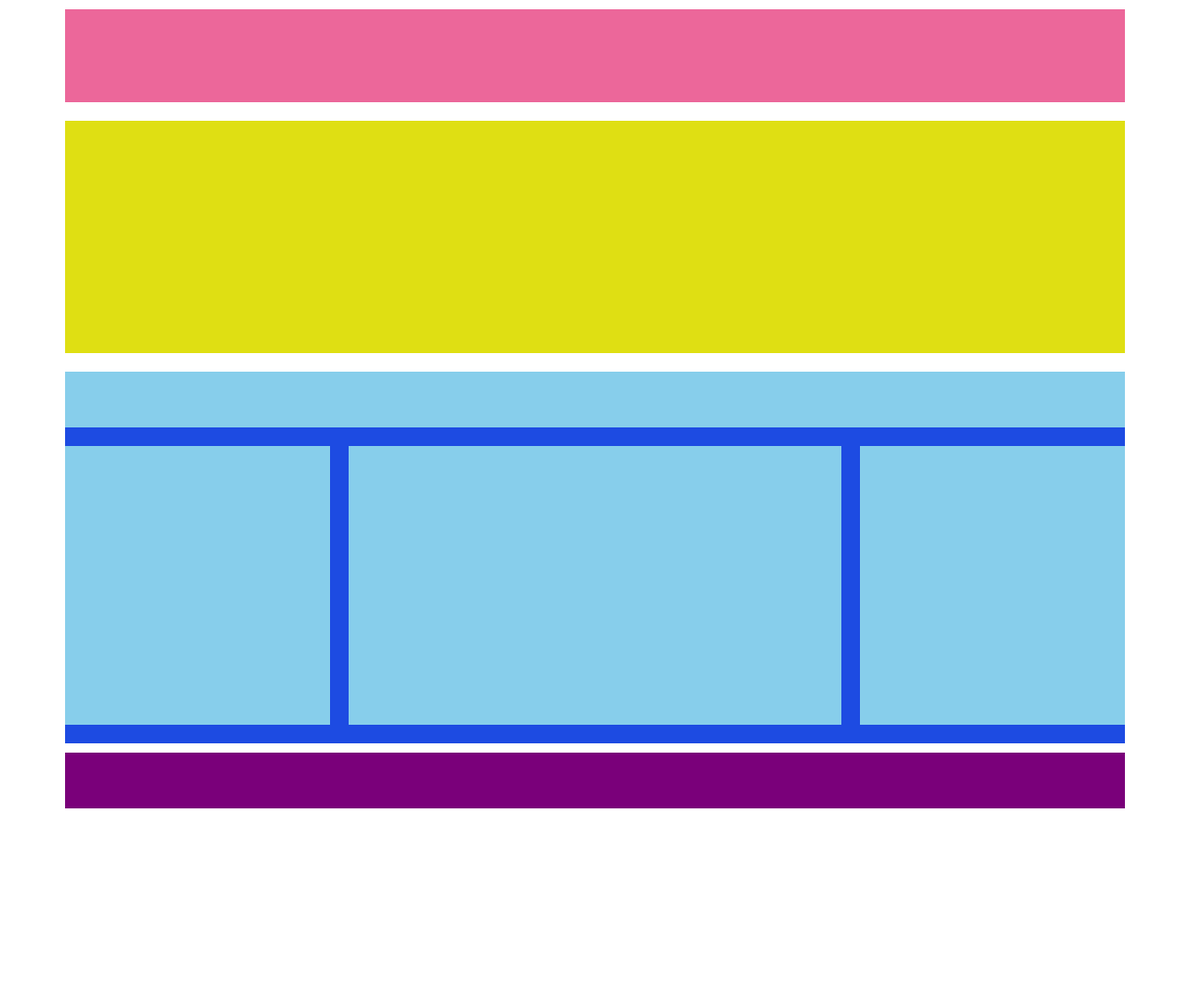
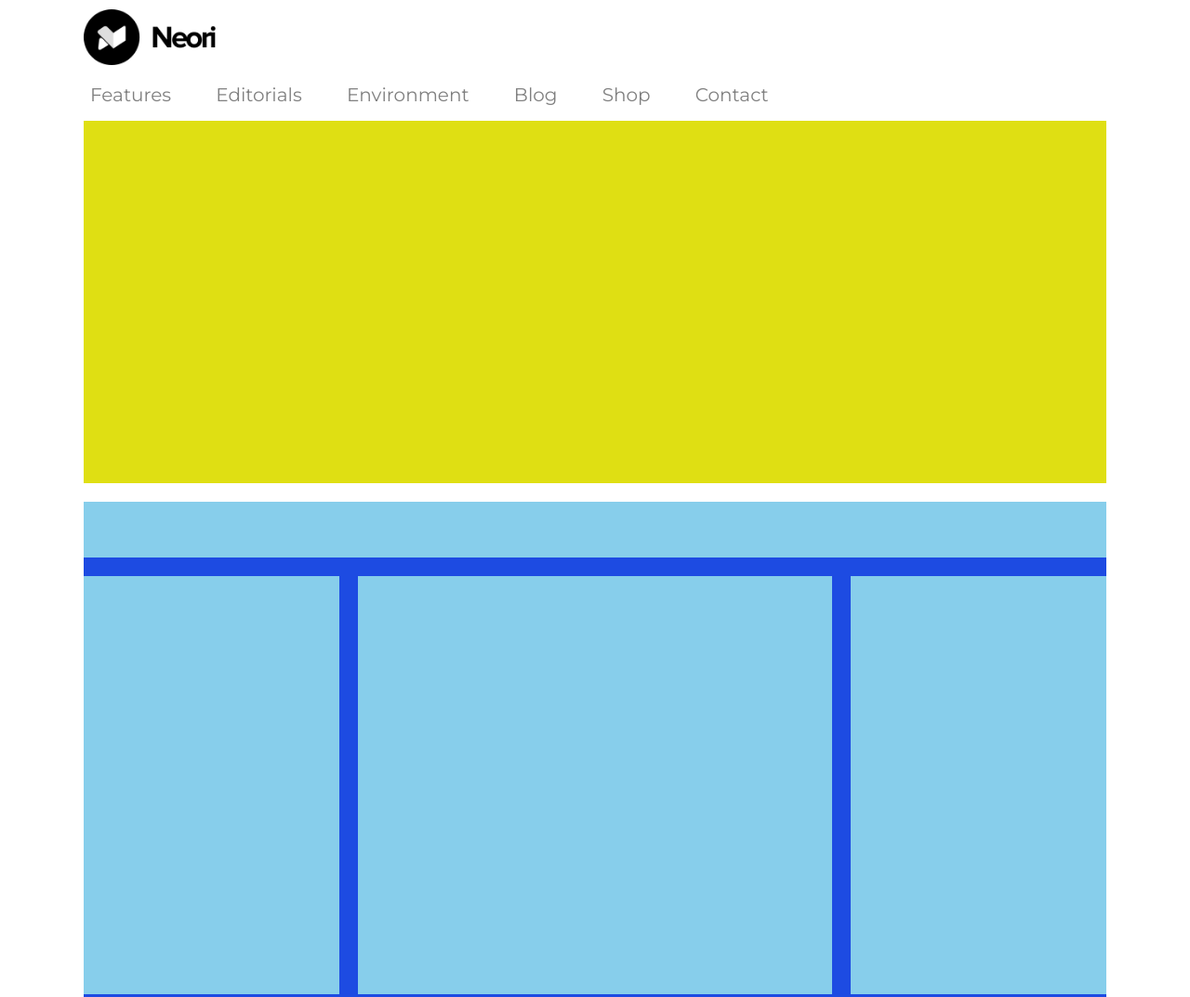
Before and after one commit to andmalt/htmlcss-wp, a plain HTML site: page index.html in a window 1280 px wide. Shown: the top 1073 px of the page at 93% size. Before the commit the page ends 880 px from the top, so only its background shows below. Drawn offline with Linux system fonts and the light colour scheme.

Commit message:
fatto Header e messo font

```diff
--- a/css/style.css
+++ b/css/style.css
@@ -4,16 +4,46 @@
     margin: 0;
 }
 #container{
-    margin: 10px 70px;
+    margin: 10px 90px;
+    font-family: 'Montserrat', sans-serif;
 }
 /* -- header -- */
-#header-pink{
+#header-logo{
     height: 100px;
-    background-color: rgb(236, 103, 154);
 }
+#header-logo > img{
+    height: 60%;
+    display: block;
+
+}
+ul li{
+    list-style: none;
+    display: inline-block;
+    font-size: 20px;
+    margin-top: 20px;
+
+}
+ul li:nth-of-type(2n){
+    margin: 0 30px;
+}
+li > a:hover{
+    color: white;
+    background-color:rgba(179, 179, 179, 0.7);
+    border-radius: 12px;
+}
+li > a{
+    text-decoration: none;
+    color: grey;
+    padding: 7px;
+}
+
 /* -- main -- */
+body{
+    min-width: 960px;
+    min-height: 780px;
+}
 #yellow-container{
-    height: 250px;
+    height: 390px;
     background-color: rgb(223, 223, 19);
     margin: 20px auto;
 }
@@ -35,19 +65,19 @@
 .left{
     float: left;
     width: 25%;
-    height: 300px;
+    height: 450px;
     margin: 20px 0;
 }
 .center{
     float: left;
     width: calc(50% - 40px);
-    height: 300px;
+    height: 450px;
     margin: 20px;
 }
 .right{
     float: left;
     width: 25%;
-    height: 300px;
+    height: 450px;
     margin: 20px 0;
 }
 /* --- footer --- */
--- a/index.html
+++ b/index.html
@@ -6,14 +6,25 @@
     <meta http-equiv="X-UA-Compatible" content="IE=edge">
     <meta name="viewport" content="width=device-width, initial-scale=1.0">
     <link rel="stylesheet" href="css/style.css">
+    <link rel="preconnect" href="https://fonts.googleapis.com">
+    <link rel="preconnect" href="https://fonts.gstatic.com" crossorigin>
+    <link href="https://fonts.googleapis.com/css2?family=Montserrat:wght@400&display=swap" rel="stylesheet">
     <title>Struttura-Wp</title>
 </head>
 
 <body>
     <div id="container">
         <!-- header -->
-        <header id="header-pink">
-
+        <header id="header-logo">
+            <img src="img/logo.png" alt="logo Neori">
+            <ul>
+                <li><a href="#">Features</a></li>
+                <li><a href="#">Editorials</a></li>
+                <li><a href="#">Environment</a></li>
+                <li><a href="#">Blog</a></li>
+                <li><a href="#">Shop</a></li>
+                <li><a href="#">Contact</a></li>
+            </ul>
         </header>
         <!-- sezione main -->
         <main>
```
